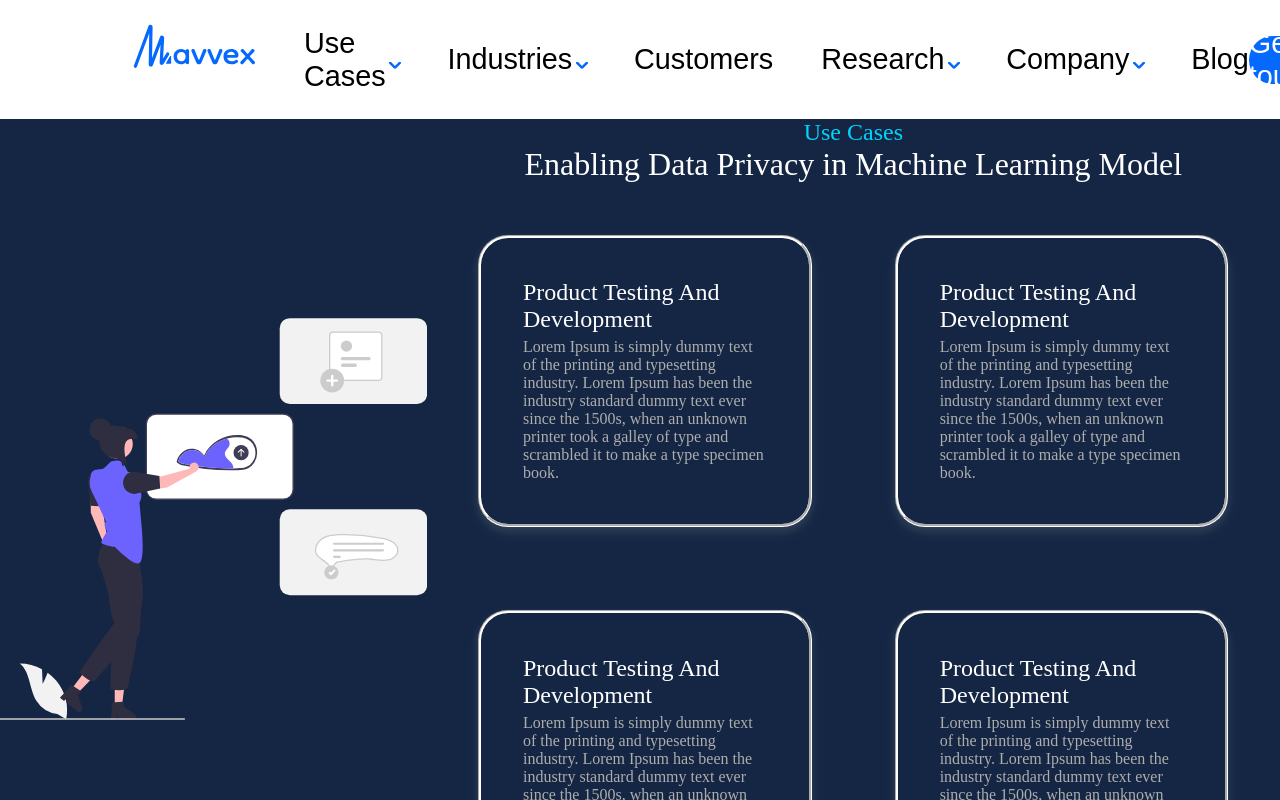
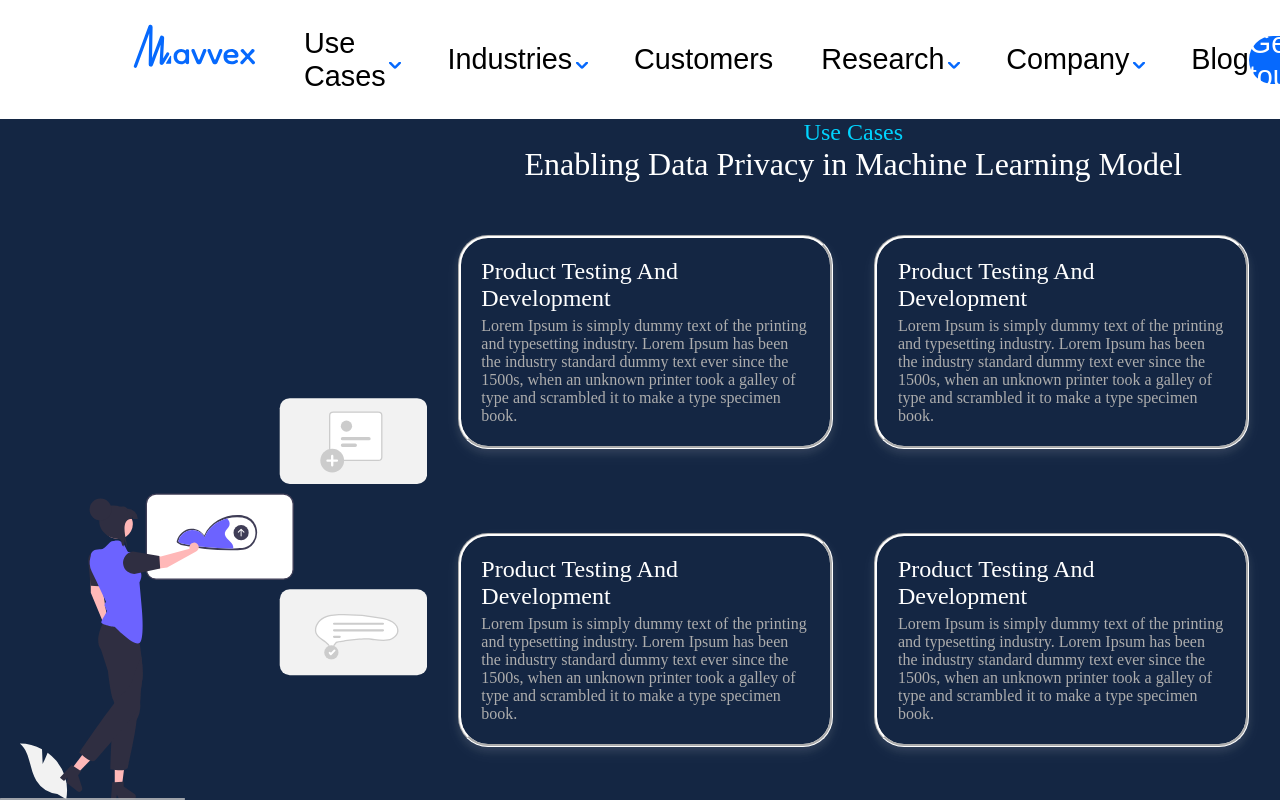
Before and after one commit to Harsh3305/Mavvex, a Next.js app: page /usecase/EnablingData in a window 1280 px wide. Shown: the top 800 px of the page. Built offline with nearby package versions, Linux system fonts and the light colour scheme; a web font is replaced by a local one.

Commit message:
Minor changes in css (#1)
* Minor changes in css

* Updated README.md file

```diff
--- a/src/styles/EnablingData.module.css
+++ b/src/styles/EnablingData.module.css
@@ -1,5 +1,5 @@
 .main {
-    min-height: 100vh;
+    min-height: 120vh;
     background-color: #142643;
     color: white;
     display: flex;
@@ -34,8 +34,8 @@
 }
 .card {
     border-radius: 30px;
-    padding: 10%;
-    margin: 10%;
+    padding: 5% 5%;
+    margin: 10% 5%;
     box-shadow: 0 4px 8px 0 rgba(255, 255, 255, 0.1), 0 6px 20px 0 rgba(255, 255, 255, 0.05);
     transition-duration: 1s;
     cursor: pointer;
```
Also changed, not shown: 1 other file (tests, documents, lock files or other folders).
